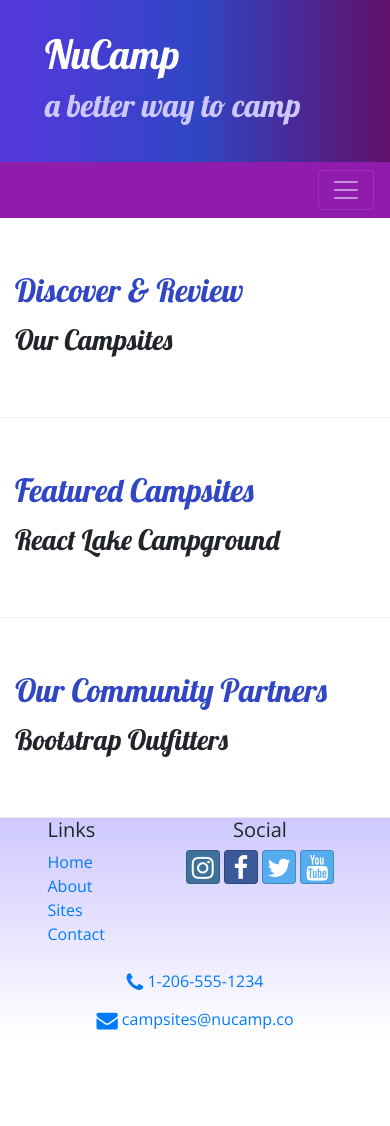
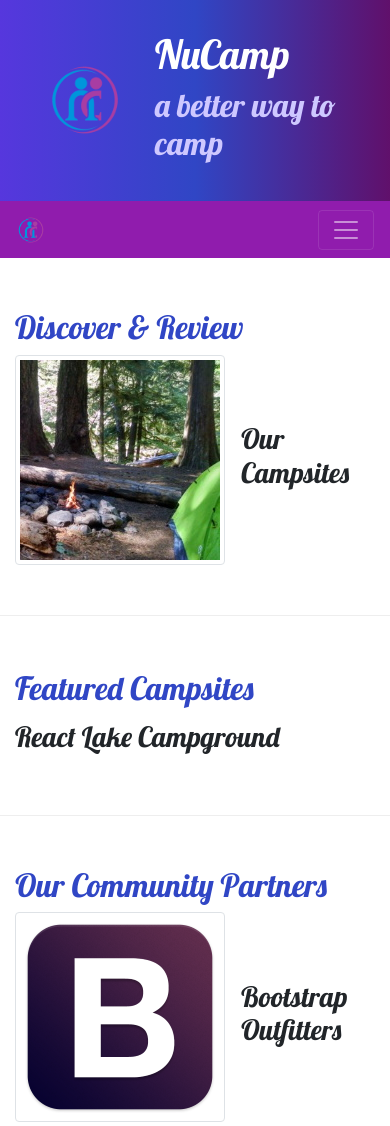
Before and after one commit to Dond2979/nucamp-bootstrap, a website: page index.html in a window 390 px wide. Shown: the top 1126 px of the page. Before the commit the page ends 1038 px from the top, so only its background shows below. Drawn offline with nearby package versions, Linux system fonts and the light colour scheme.

Commit message:
Added Images and Media

```diff
--- a/index.html
+++ b/index.html
@@ -22,6 +22,9 @@
     <header class="jumbotron jumbotron-fluid">
         <div class="container">
             <div class="row">
+                <div class="col-4 col-sm-3 col-md-2 align-self-center">
+                    <img src="img/logo.png" class="img-fluid" />
+                </div>
                 <div class="col">
                     <h1>NuCamp</h1>
                     <h2>a better way to camp</h2>
@@ -32,14 +35,18 @@
 
     <nav class="navbar navbar-expand-sm navbar-dark sticky-top">
         <div class="container">
-            <button class="navbar-toggler ml-auto" type="button" data-toggle="collapse"
-                data-target="#nucampNavbar"><span class="navbar-toggler-icon"></span></button>
+            <a class="navbar-brand" href="#"><img src="img/logo.png" height="30" width="30" /></a>
+            <button class="navbar-toggler" type="button" data-toggle="collapse" data-target="#nucampNavbar"><span
+                    class="navbar-toggler-icon"></span></button>
             <div class="collapse navbar-collapse" id="nucampNavbar">
                 <ul class="navbar-nav">
-                    <li class="nav-item active"><a class="nav-link" href="#"><i class="fa fa-home fa-lg"></i> Home</a></li>
-                    <li class="nav-item"><a class="nav-link" href="aboutus.html"><i class="fa fa-info fa-lg"></i> About</a></li>
+                    <li class="nav-item active"><a class="nav-link" href="#"><i class="fa fa-home fa-lg"></i> Home</a>
+                    </li>
+                    <li class="nav-item"><a class="nav-link" href="aboutus.html"><i class="fa fa-info fa-lg"></i>
+                            About</a></li>
                     <li class="nav-item"><a class="nav-link" href="#"><i class="fa fa-list fa-lg"></i> Sites</a></li>
-                    <li class="nav-item"><a class="nav-link" href="contactus.html"><i class="fa fa-address-card fa-lg"></i> Contacts</a></li>
+                    <li class="nav-item"><a class="nav-link" href="contactus.html"><i
+                                class="fa fa-address-card fa-lg"></i> Contacts</a></li>
                 </ul>
             </div>
         </div>
@@ -47,12 +54,20 @@
 
     <div class="container">
         <div class="row row-content align-items-center">
-            <div class="col-sm-4 order-sm last col-md-3">
+            <div class="col-sm-4 order-sm-last col-md-3">
                 <h2 class="text-sm-right">Discover & Review</h2>
             </div>
             <div class="col">
-                <h3>Our Campsites</h3>
-                <p class="d-none d-sm-block">Explore our growing database of curated campsites and leave your own reviews!</p>
+                <div class="media">
+                    <img class="d-flex mr-3 img-thumbnail" src="img/breadcrumb-trail-thumb.jpg"
+                        alt="Breadcrumb Trail thumbnail" />
+                    <div class="media-body align-self-center">
+                        <h3>Our Campsites</h3>
+                        <p class="d-none d-sm-block">Explore our growing database of curated campsites and leave your
+                            own
+                            reviews!</p>
+                    </div>
+                </div>
             </div>
         </div>
 
@@ -62,18 +77,26 @@
             </div>
             <div class="col">
                 <h3>React Lake Campground</h3>
-                <p class="d-none d-sm-block">Nestled in the foothills of the Chrome Mountains, this campground on the shores of the pristine React
+                <p class="d-none d-sm-block">Nestled in the foothills of the Chrome Mountains, this campground on the
+                    shores of the pristine React
                     Lake is a favorite for fly fishers.</p>
             </div>
         </div>
 
         <div class="row row-content align-items-center">
-            <div class="col-sm-4 order-sm last col-md-3">
+            <div class="col-sm-4 order-sm-last col-md-3">
                 <h2 class="text-sm-right">Our Community Partners</h2>
             </div>
             <div class="col">
-                <h3>Bootstrap Outfitters</h3>
-                <p class="d-none d-sm-block">Bootstrap Outfitters supplies you with gear you need at prices you can't beat.</p>
+                <div class="media">
+                    <img class="d-flex mr-3 img-thumbnail" src="img/bootstrap-thumb.png" alt="Bootstrap Outfitters" />
+                    <div class="media-body align-self-center">
+                        <h3>Bootstrap Outfitters</h3>
+                        <p class="d-none d-sm-block">Bootstrap Outfitters supplies you with gear you need at prices you
+                            can't
+                            beat.</p>
+                    </div>
+                </div>
             </div>
         </div>
     </div>
@@ -91,14 +114,20 @@
                 </div>
                 <div class="col-6 col-sm-5 text-center">
                     <h5>Social</h5>
-                    <a class="btn btn-social-icon btn-instagram" href="http://instagram.com/"><i class="fa fa-instagram"></i></a>
-                    <a class="btn btn-social-icon btn-facebook" href="http://facebook.com/"><i class="fa fa-facebook"></i></a>
-                    <a class="btn btn-social-icon btn-twitter" href="http://twitter.com/"><i class="fa fa-twitter"></i></a>
-                    <a class="btn btn-social-icon btn-twitter" href="http://youtube.com/"><i class="fa fa-youtube"></i></a>
+                    <a class="btn btn-social-icon btn-instagram" href="http://instagram.com/"><i
+                            class="fa fa-instagram"></i></a>
+                    <a class="btn btn-social-icon btn-facebook" href="http://facebook.com/"><i
+                            class="fa fa-facebook"></i></a>
+                    <a class="btn btn-social-icon btn-twitter" href="http://twitter.com/"><i
+                            class="fa fa-twitter"></i></a>
+                    <a class="btn btn-social-icon btn-twitter" href="http://youtube.com/"><i
+                            class="fa fa-youtube"></i></a>
                 </div>
                 <div class="col-sm-4 text-center">
-                    <a role="button"  class="btn btn-link" href="tel:+12303004848"><i class="fa fa-phone fa-lg text-primary"></i> 1-206-555-1234</a><br />
-                    <a role="button" class="btn btn-link" href="mailto:campsites@nucamp.co"><i class="fa fa-envelope fa-lg text-primary"></i> campsites@nucamp.co</a>
+                    <a role="button" class="btn btn-link" href="tel:+12303004848"><i
+                            class="fa fa-phone fa-lg text-primary"></i> 1-206-555-1234</a><br />
+                    <a role="button" class="btn btn-link" href="mailto:campsites@nucamp.co"><i
+                            class="fa fa-envelope fa-lg text-primary"></i> campsites@nucamp.co</a>
                 </div>
             </div>
         </div>
```
Also changed, not shown: aboutus.html (+13 -7 lines), contactus.html (+5 -1 lines), img/bootstrap-thumb.png (added), img/breadcrumb-trail-thumb.jpg (added), img/breadcrumb-trail.jpg (added), img/chrome-river-thumb.jpg (added), img/chrome-river.jpg (added), img/logo.png (added), img/react-lake-thumb.jpg (added), img/react-lake.jpg (added).
